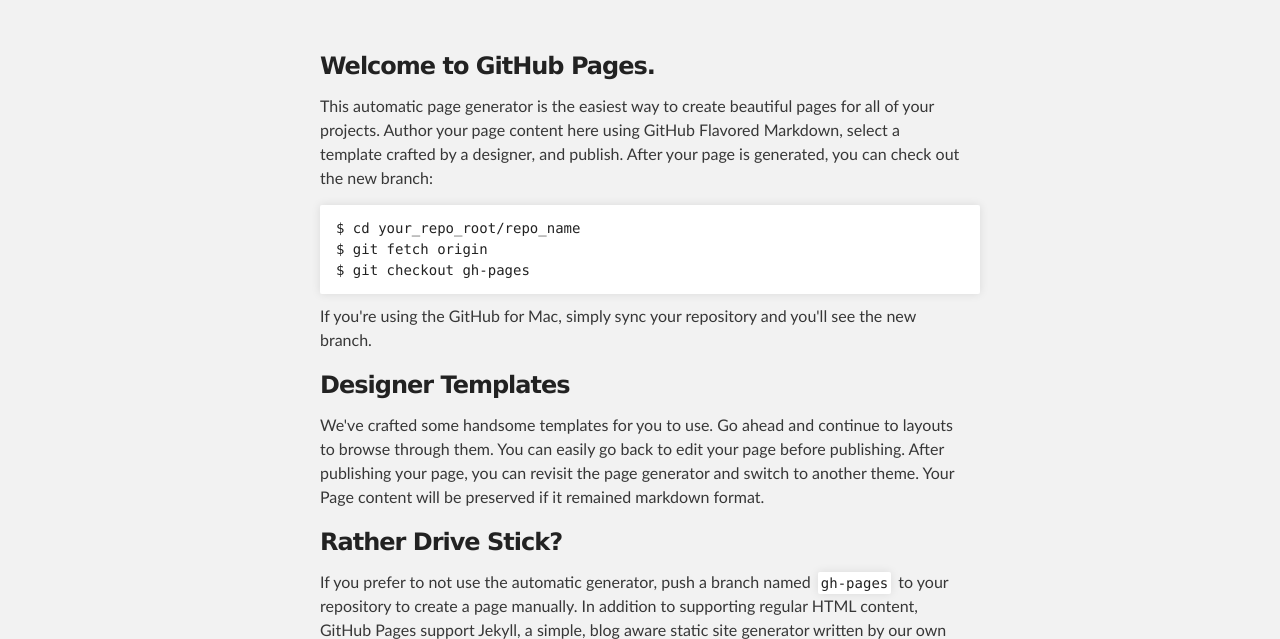
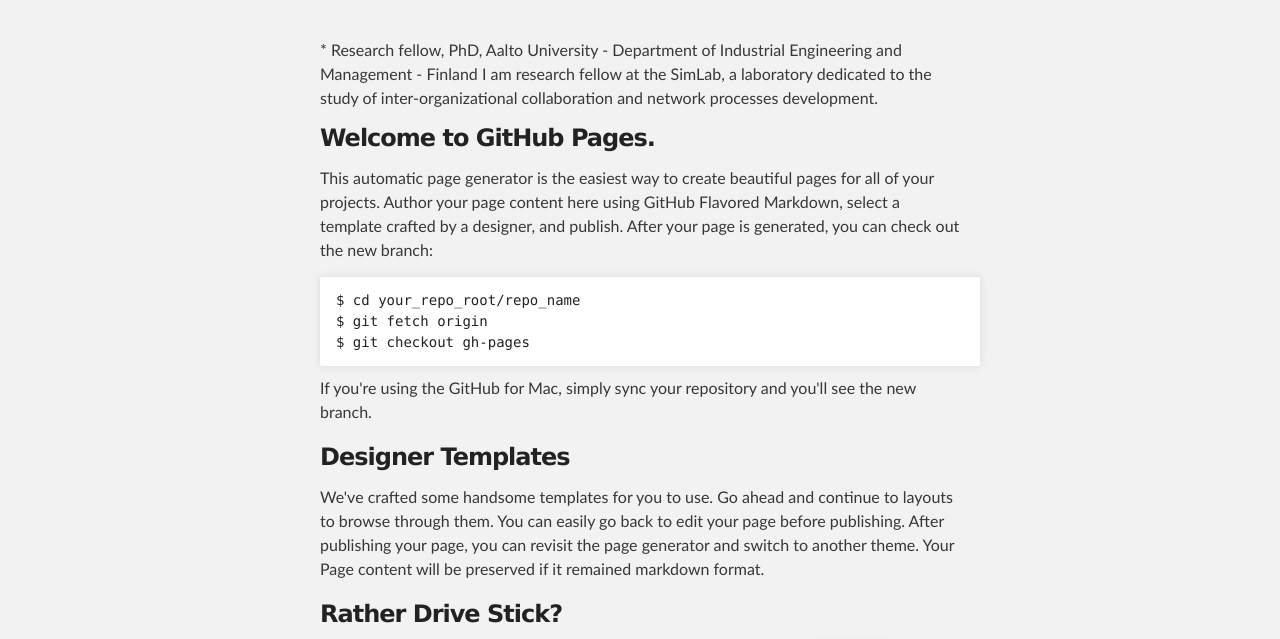
Before and after one commit to olivier-irrmann/olivier-irrmann.github.io, a plain HTML site: page index.html in a window 1280 px wide. Shown: the part 176-815 px from the top of the page. Drawn offline with Linux system fonts and the light colour scheme.

Commit message:
First modification offline

```diff
--- a/index.html
+++ b/index.html
@@ -27,7 +27,13 @@
     <!-- MAIN CONTENT -->
     <div id="main_content_wrap" class="outer">
       <section id="main_content" class="inner">
-        <h3>
+
+* Research fellow, PhD, Aalto University - Department of Industrial Engineering and Management - Finland
+
+I am research fellow at the SimLab, a laboratory dedicated to the study of inter-organizational collaboration and network processes development.
+
+
+	  <h3>
 <a name="welcome-to-github-pages" class="anchor" href="#welcome-to-github-pages"><span class="octicon octicon-link"></span></a>Welcome to GitHub Pages.</h3>
 
 <p>This automatic page generator is the easiest way to create beautiful pages for all of your projects. Author your page content here using GitHub Flavored Markdown, select a template crafted by a designer, and publish. After your page is generated, you can check out the new branch:</p>
```
